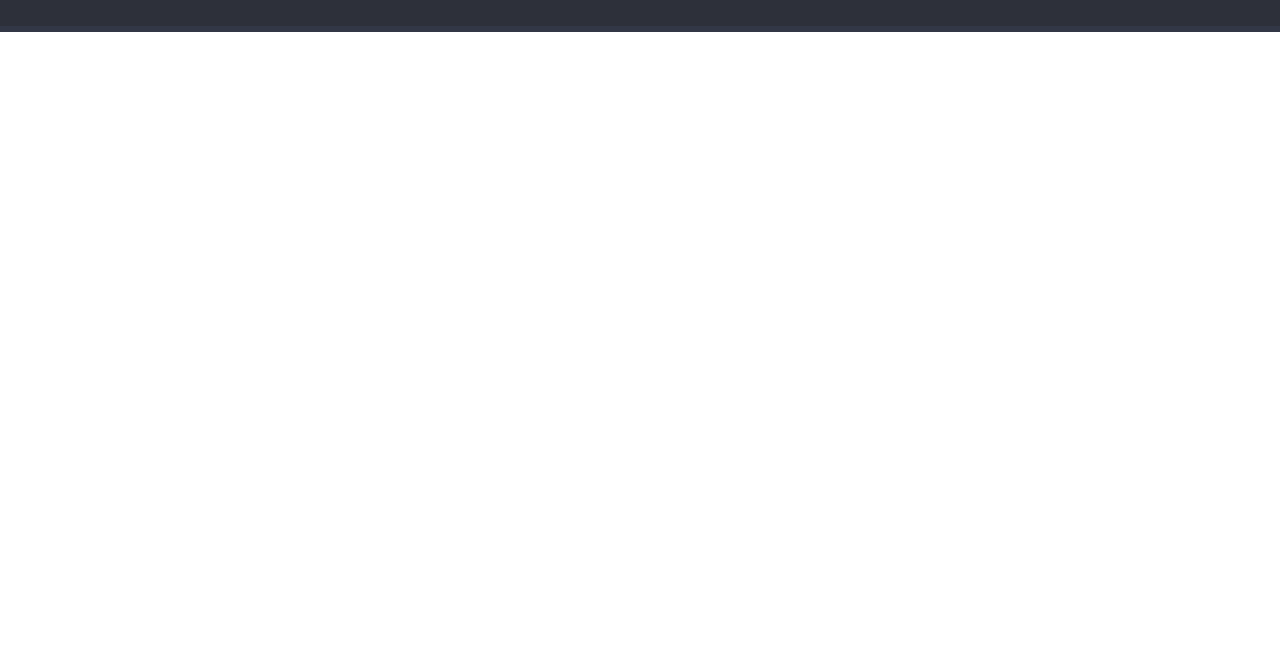
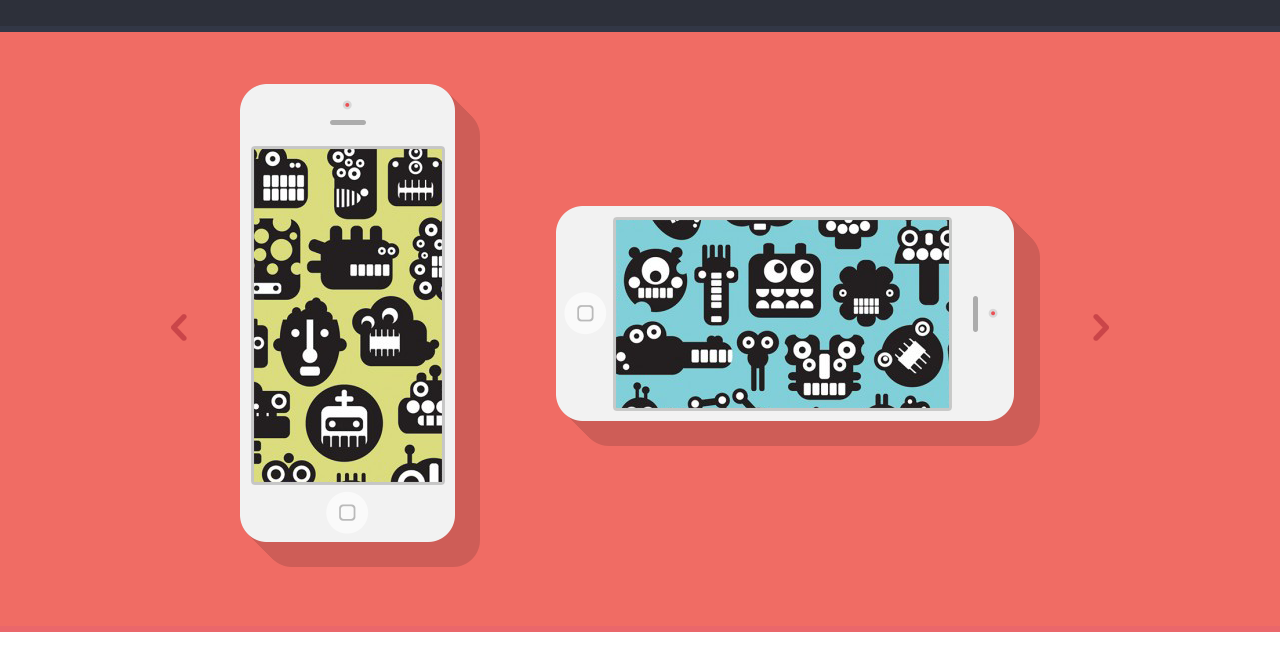
Before and after one commit to shulhan93/singolo, a plain HTML site: page singolo1.html in a window 1280 px wide. Shown: the part 63-734 px from the top of the page. Drawn offline with Linux system fonts and the light colour scheme.

Commit message:
feat: add slider

```diff
--- a/singolo1.css
+++ b/singolo1.css
@@ -27,6 +27,7 @@ body {
     max-width: 960px;
     margin: 0 auto;
     padding: 0 10px;
+    height: 100%;
 
 }
 
@@ -88,3 +89,46 @@ body {
 .menu__link:hover {
     color: #f06c64;
 }
+
+/* ===== slider ===== */
+.slider {
+    padding-top: 52px;
+    min-height: 600px;
+    background-color: #f06c64;
+    border-bottom: 6px solid #ea676b;
+}
+
+.slider__item {
+    max-width: 800px;
+    margin: 0 auto;
+}
+
+.slider__wrapper {
+    position: relative;
+}
+
+.slider__item_slide1 {
+    display: flex;
+    justify-content: space-between;
+    align-items: center;
+}
+
+.slider__btn {
+    position: absolute;
+    top: 50%;
+    height: 30px;
+    width: 18px;
+    transform: translateY(-50%);
+    border: none;
+    cursor: pointer;
+}
+
+.slider__btn_prev {
+    left: 0;
+    background: url('assets/img/btn-prev.png') center center no-repeat;
+}
+
+.slider__btn_next {
+    right: 0;
+    background: url('assets/img/btn-next.png') center center no-repeat;
+}
--- a/singolo1.html
+++ b/singolo1.html
@@ -38,6 +38,23 @@
             </div>
         </div><!-- ./container -->
     </header>
+
+    <div class="slider">
+        <div class="container">
+            <div class="slider__wrapper">
+                <div class="slider__item slider__item_slide1">
+                    <div class="slder__img">
+                        <img src="assets/img/iPhone Vertical.png" alt="">
+                    </div>
+                    <div class="slider__img">
+                        <img src="assets/img/iPhone Horizontal.png" alt="">
+                    </div>
+                </div>
+                <button class="slider__btn slider__btn_prev"></button>
+                <button class="slider__btn slider__btn_next"></button>
+            </div>
+        </div><!-- ./containder -->
+    </div>
 </body>
 
 </html>
```
Also changed, not shown: assets/img/btn-next.png (added), assets/img/btn-prev.png (added), assets/img/iPhone Horizontal.png (added), assets/img/iPhone Vertical.png (added).
